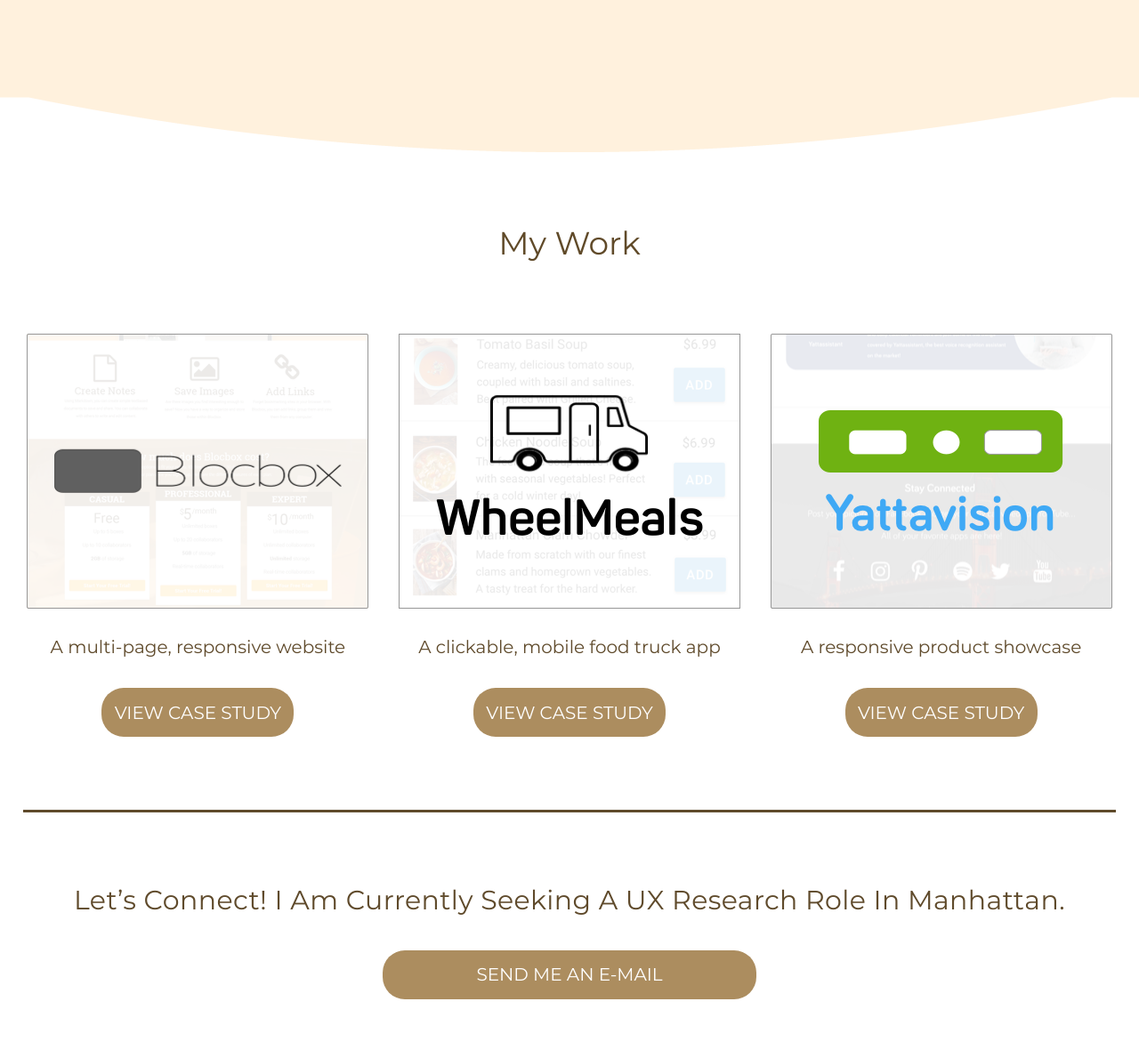
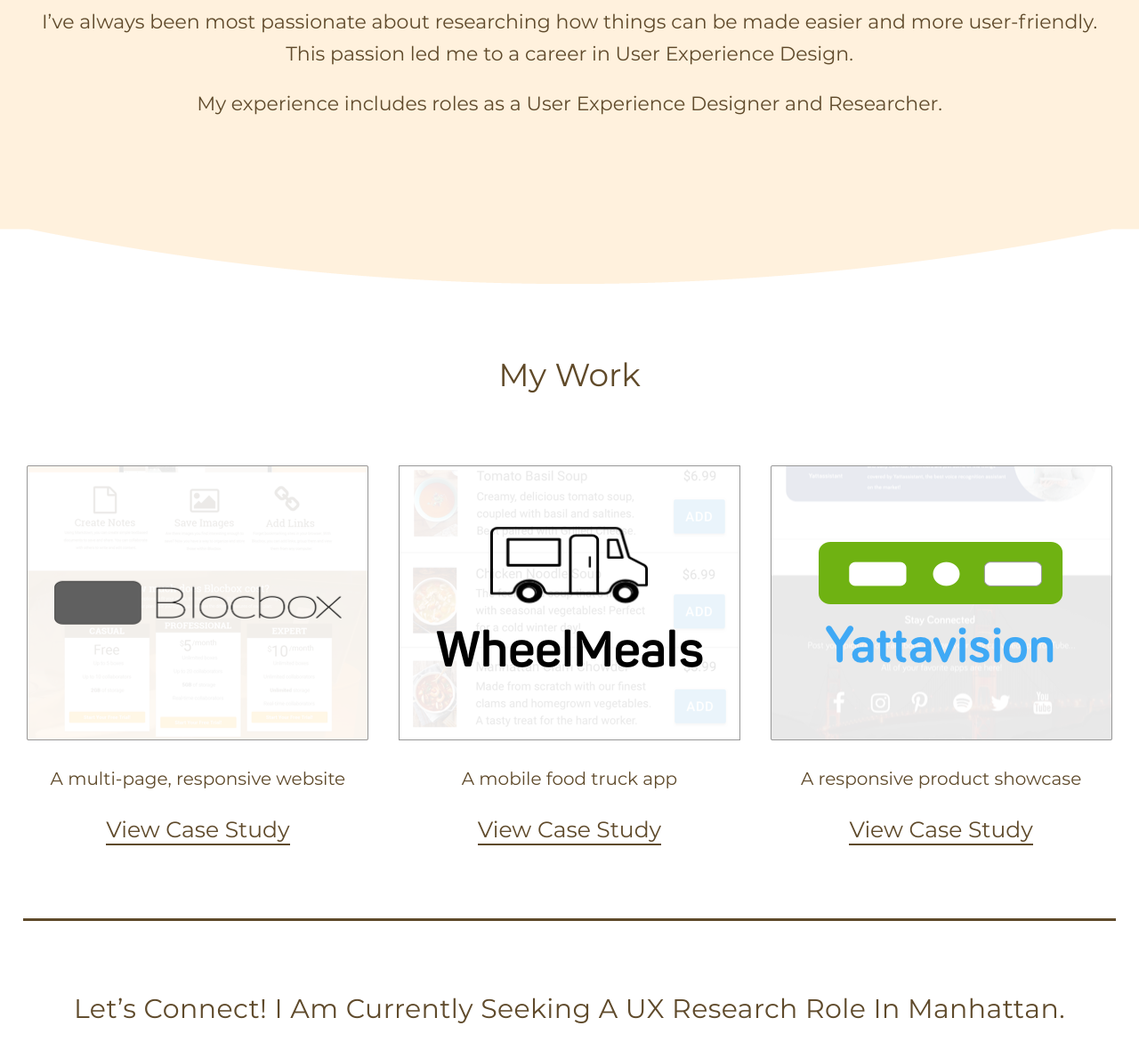
Before and after one commit to tcas2162/Test, a plain HTML site: page index.html in a window 1280 px wide. Shown: the part 609-1780 px from the top of the page at 89% size. Drawn offline with nearby package versions, Linux system fonts and the light colour scheme; files whose address does not match are found by name.

Commit message:
text changes

```diff
--- a/index.html
+++ b/index.html
@@ -72,7 +72,9 @@
                 <img src="images/insignia.png" width="125" height="125" alt="blockbox">
                 <h1>Hello, I'm Tim</h1>
                 <h2>I'm A UX Designer in New York, New York.</h2>
-               </div>
+                <p>I’ve always been most passionate about researching how things can be made easier and more user-friendly. This passion led me to a career in User Experience Design.</p>
+                <p>My experience includes roles as a User Experience Designer and Researcher.</p>
+                </div>
               </div>
             </div>
           </div>
@@ -99,7 +101,7 @@
                                         </div>
                                         <div class="website">
                                             <p>A multi-page, responsive website</p>
-                                            <button class="btn btn-pill btn-primary">VIEW CASE STUDY</button>
+                                            <a href="blocbox.html">View Case Study</a>
                                         </div>
                                     </li>
                                     <li class="col-sm-4">
@@ -114,15 +116,15 @@
 
                                         </div>
                                         <div class="website">
-                                            <p>A clickable, mobile food truck app</p>
-                                            <button class="btn btn-pill btn-primary">VIEW CASE STUDY</button>
+                                            <p>A mobile food truck app</p>
+                                            <a href="wheelmeals.html">View Case Study</a>
                                         </div>
                                     </li>
                                     <li class="col-sm-4">
                                         <div class="multi">
                                             <figure><img src="images/block3.png" alt="block3"></figure>
                                             <div class="multi_cnt">
-                                                <figure><a href="yattavision.html"><img src="images/designyatt.png" width="275" height="70" alt="design"></a></figure>
+                                                <figure><a href="yattavision.html"><img src="images/design.png" width="275" height="70" alt="design"></a></figure>
                                             </div>
                                             <div class="multi_overlay">
                                             </div>
@@ -130,7 +132,7 @@
                                         </div>
                                         <div class="website">
                                             <p>A responsive product showcase</p>
-                                            <button class="btn btn-pill btn-primary">VIEW CASE STUDY</button>
+                                            <a href="yattavision.html">View Case Study</a>
                                         </div>
                                     </li>
                                 </ul>
```
